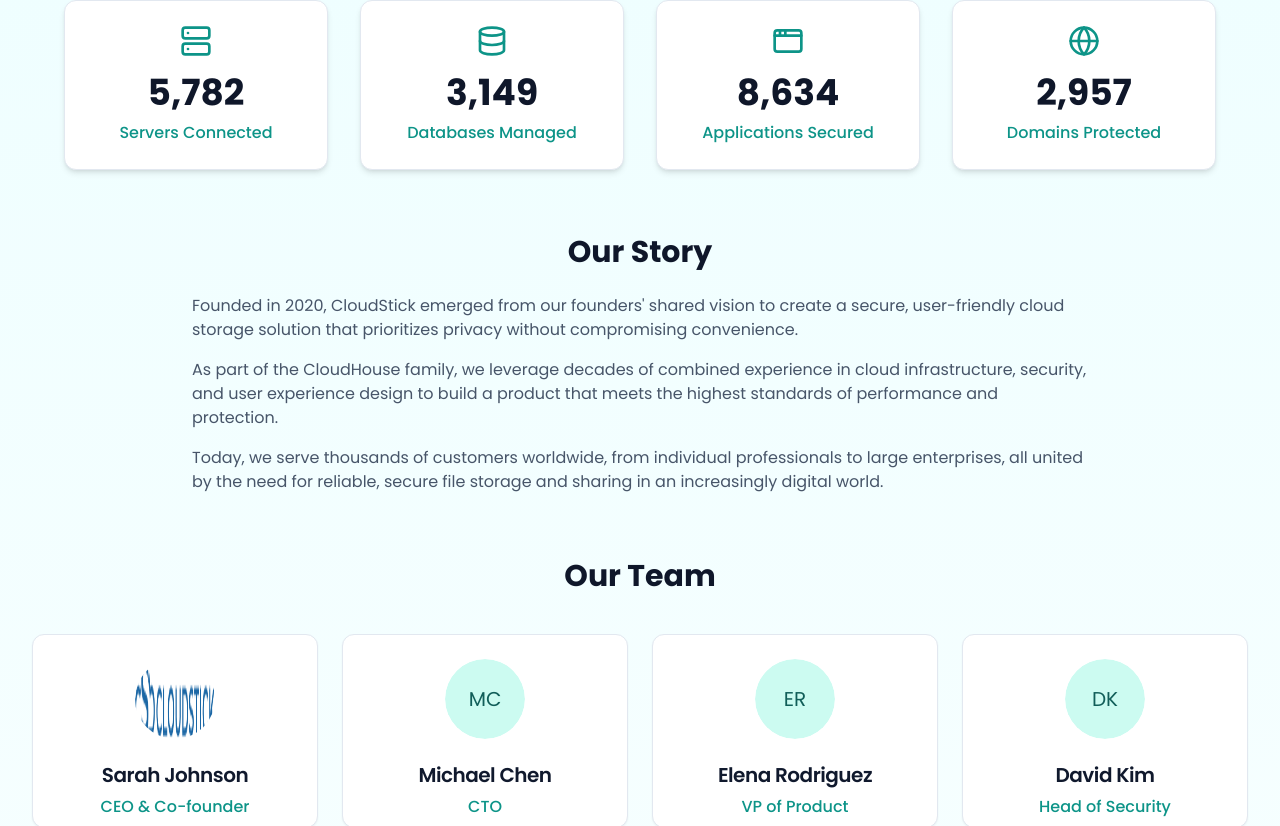
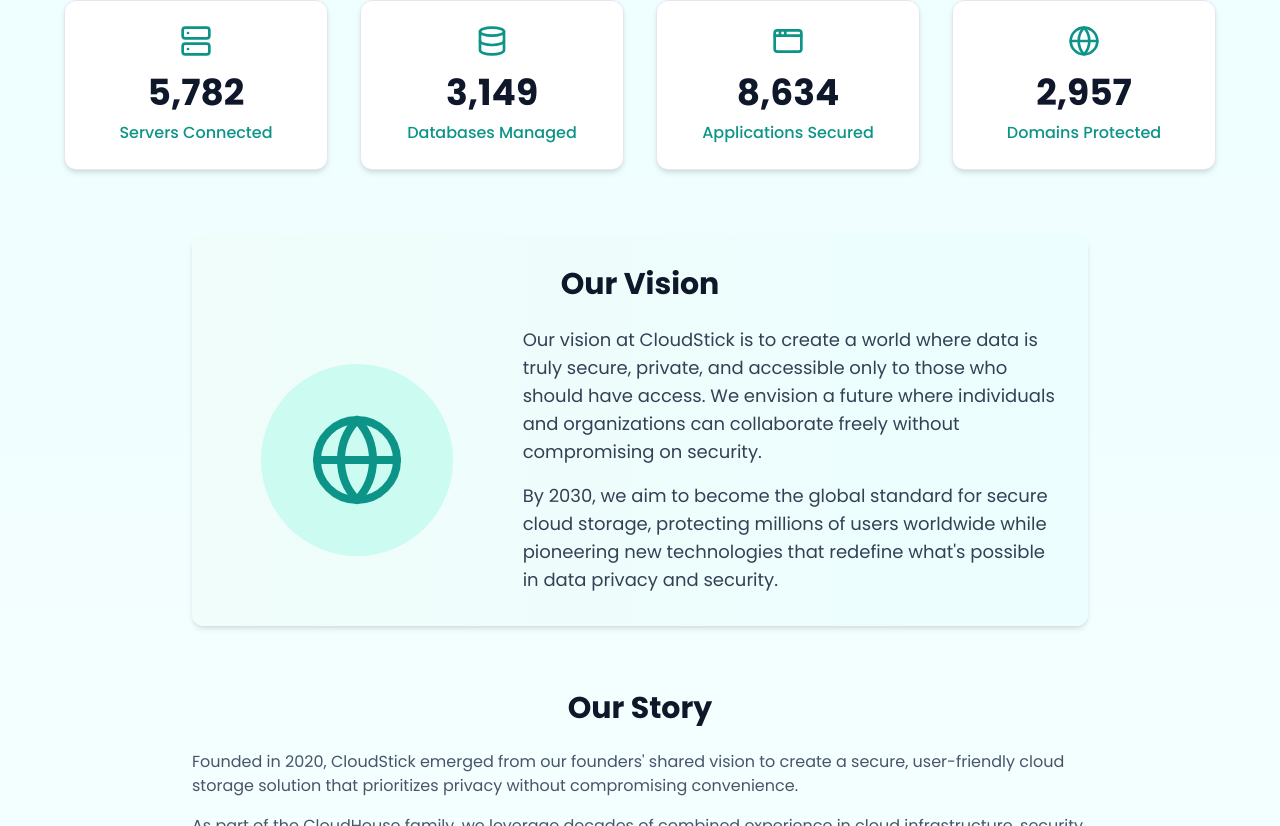
Before and after one commit to vibin-cloudhouse/cloudCms, a React (Vite) app: page /about in a window 1280 px wide. Shown: the part 390-1216 px from the top of the page. Built offline with nearby package versions, Linux system fonts and the light colour scheme.

Commit message:
Add vision section
Add a section describing the company's vision.

```diff
--- a/src/pages/AboutUs.tsx
+++ b/src/pages/AboutUs.tsx
@@ -182,6 +182,31 @@ const AboutUs: React.FC = () => {
             </div>
           </div>
 
+          {/* Vision Section - NEW */}
+          <div className="max-w-4xl mx-auto mb-16 bg-gradient-to-r from-teal-50 to-cyan-50 dark:from-slate-800 dark:to-slate-700 p-8 rounded-xl shadow-md">
+            <h2 className="text-3xl font-bold text-slate-900 dark:text-white mb-6 text-center">Our Vision</h2>
+            <div className="flex flex-col md:flex-row items-center gap-8">
+              <div className="md:w-1/3 flex justify-center">
+                <div className="w-48 h-48 bg-teal-100 dark:bg-teal-900 rounded-full flex items-center justify-center">
+                  <Globe className="h-24 w-24 text-teal-600 dark:text-teal-400" />
+                </div>
+              </div>
+              <div className="md:w-2/3">
+                <p className="text-slate-700 dark:text-slate-200 mb-4 text-lg">
+                  Our vision at CloudStick is to create a world where data is truly secure,
+                  private, and accessible only to those who should have access. We envision a
+                  future where individuals and organizations can collaborate freely without
+                  compromising on security.
+                </p>
+                <p className="text-slate-700 dark:text-slate-200 text-lg">
+                  By 2030, we aim to become the global standard for secure cloud storage,
+                  protecting millions of users worldwide while pioneering new technologies
+                  that redefine what's possible in data privacy and security.
+                </p>
+              </div>
+            </div>
+          </div>
+
           <div className="max-w-4xl mx-auto mb-16">
             <h2 className="text-3xl font-bold text-slate-900 mb-6 text-center">Our Story</h2>
             <p className="text-slate-600 mb-4">
```
